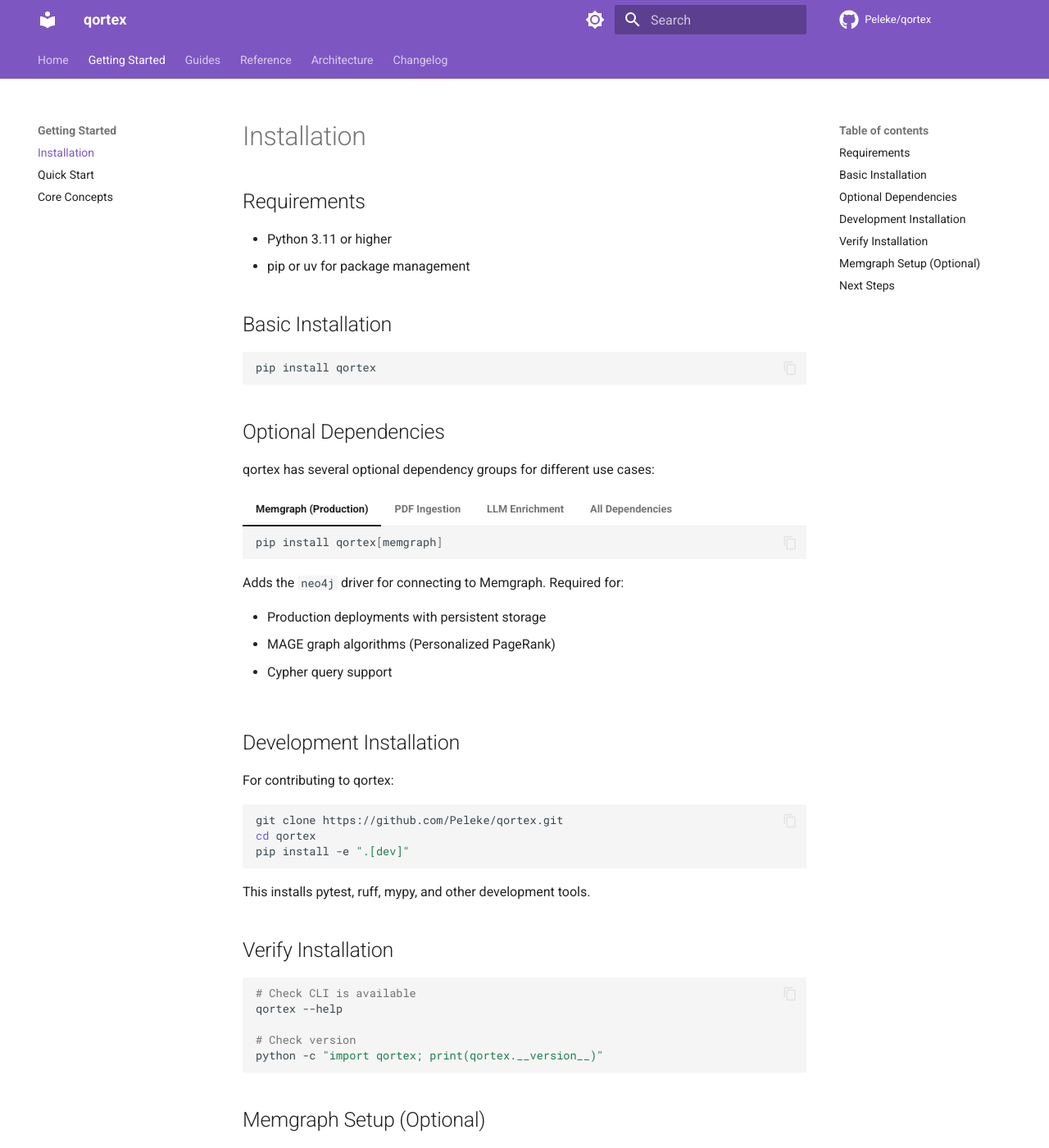
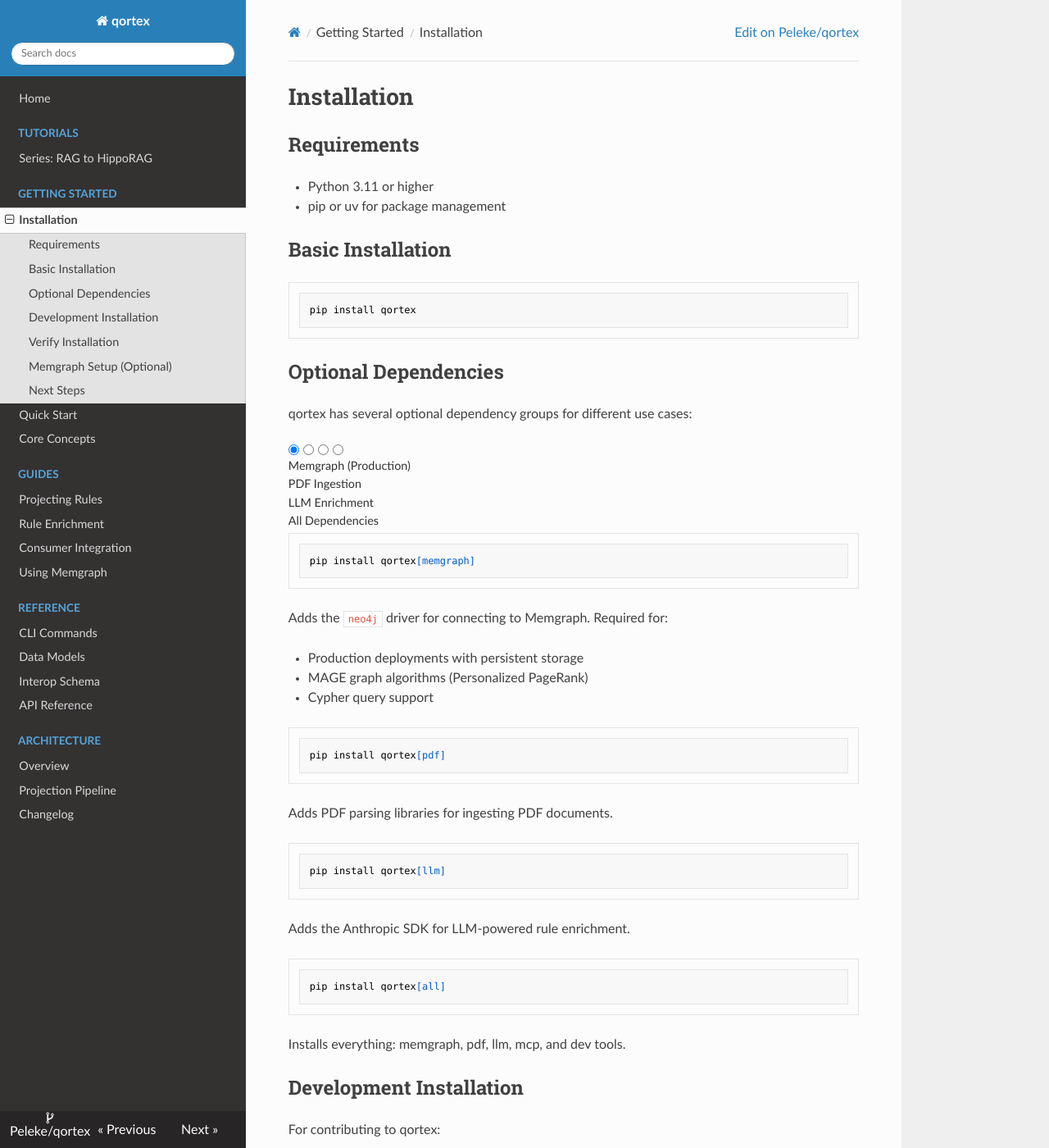
Before and after one commit to Peleke/qortex, an MkDocs documentation site: the page built from docs/getting-started/installation.md, in a window 1280 px wide and 1400 px high. Shown: the whole window at 82% size. Built offline with MkDocs 1.6.1, drawn with Linux system fonts in a browser that asks for light colours; nearby versions of some CDN libraries; comment, search, counter and statistics services are not loaded; part of the change alters nothing that is shown; some of the changed text lies outside the part shown.

Commit message:
docs: add 6-part tutorial series outline + switch to readthedocs theme
Tutorial series "From RAG to HippoRAG":
- Part 1: The Multi-Hop Problem (why RAG fails)
- Part 2: Knowledge Graphs 101 (concepts, edges, types)
- Part 3: The Projection Pipeline (Source → Enricher → Target)
- Part 4: The Consumer Loop (buildlog, interop, feedback)
- Part 5: Pattern Completion (PPR, hippocampus analogy)
- Part 6: HippoRAG from First Principles (full algorithm)

Uses aegir lesson-generator principles:
- War story openings
- Code-before-formula
- Discovery order over logical order
- Bridge to aegir course

Co-Authored-By: Claude Opus 4.5 <noreply@anthropic.com>

````diff
--- /dev/null
+++ b/docs/tutorials/series-outline.md
@@ -0,0 +1,459 @@
+# Tutorial Series: From RAG to HippoRAG
+
+**A 6-Part Journey from "The Fuck Is This?" to First Principles Understanding**
+
+> This series is a teaser for the full [Aegir curriculum](https://github.com/Peleke/aegir) — a mathematically-rigorous path from probability foundations through information geometry. These tutorials give you working intuition and code. Aegir gives you the theory to extend it.
+
+---
+
+## The Map
+
+```mermaid
+graph TD
+    T1[Part 1: The Multi-Hop Problem] --> T2[Part 2: Knowledge Graphs 101]
+    T2 --> T3[Part 3: The Projection Pipeline]
+    T3 --> T4[Part 4: The Consumer Loop]
+    T4 --> T5[Part 5: Pattern Completion]
+    T5 --> T6[Part 6: HippoRAG from First Principles]
+
+    T4 -.->|buildlog| BL[buildlog-template]
+    T6 -.->|deeper| AE[Aegir Arc 0-3]
+```
+
+**Parts 1-3**: What qortex does TODAY (KG ingestion, rule projection)
+**Parts 4-6**: Where it's going (consumer loop, HippoRAG retrieval)
+
+---
+
+## Part 1: The Multi-Hop Problem
+
+### War Story
+
+You're building an AI coding assistant. It has access to your company's engineering handbook — 500 pages of best practices, patterns, and hard-won lessons. You RAG the whole thing into a vector database. Life is good.
+
+Then a junior dev asks: "What's the recommended error handling strategy for the auth service?"
+
+Your RAG system confidently returns... a section about logging formats. The actual answer requires connecting:
+- "Auth service" → "uses Circuit Breaker pattern" (page 34)
+- "Circuit Breaker" → "requires timeout configuration" (page 89)
+- "Timeout configuration" → "follow error handling matrix" (page 156)
+
+No single chunk contains the answer. The information is spread across passage boundaries, connected only through concepts your vector search never saw.
+
+**The Turn**: Your RAG system doesn't understand *relationships*. It understands *similarity*. And similarity isn't enough.
+
+### What You'll Learn
+
+- Why vector similarity search fails for multi-hop questions
+- The difference between "documents that look like my query" and "concepts connected to my query"
+- A taxonomy of RAG failures (and which ones qortex solves)
+
+### The Bridge
+
+You need to store *relationships*, not just *embeddings*. That's a knowledge graph. Part 2.
+
+---
+
+## Part 2: Knowledge Graphs 101
+
+### War Story
+
+Back to that engineering handbook. You realize you need structure. So you start annotating:
+
+- "Circuit Breaker" is a *concept*
+- "Timeout" is a *concept*
+- Circuit Breaker *REQUIRES* Timeout
+- Retry *CONTRADICTS* Fail-Fast
+
+Suddenly you can answer: "What does Circuit Breaker need?" by *traversing edges*, not searching embeddings.
+
+But now you have a new problem: you have 500 pages. Annotating by hand will take months. Can you automate this?
+
+**The Turn**: Manual annotation doesn't scale. You need a pipeline.
+
+### What You'll Learn
+
+- Concepts, edges, and semantic relation types
+- The 10 relation types in qortex (REQUIRES, CONTRADICTS, REFINES, etc.)
+- Why rich typing enables automated rule derivation
+- Domains as isolated subgraphs (like database schemas)
+
+### Code You'll Write
+
+```python
+from qortex.core.models import ConceptNode, ConceptEdge, RelationType
+
+# Your first knowledge graph
+node_a = ConceptNode(
+    id="circuit_breaker",
+    name="Circuit Breaker",
+    description="Pattern that prevents cascading failures",
+    domain="error_handling",
+    source_id="handbook",
+)
+
+edge = ConceptEdge(
+    source_id="circuit_breaker",
+    target_id="timeout",
+    relation_type=RelationType.REQUIRES,
+)
+```
+
+### The Bridge
+
+You have a graph. Now what? You need to *extract actionable rules* from it. That's projection. Part 3.
+
+---
+
+## Part 3: The Projection Pipeline
+
+### War Story
+
+Your knowledge graph has 200 concepts and 450 edges. Great. But your AI assistant doesn't speak "graph" — it speaks "rules." You need to transform:
+
+```
+(Circuit Breaker) --REQUIRES--> (Timeout)
+```
+
+Into:
+
+```
+"When implementing Circuit Breaker, ensure Timeout is configured"
+```
+
+And you need to do it systematically, for every edge, in every style (imperative, conditional, warning).
+
+**The Turn**: You realize the graph is the *primary representation*. Rules are just one *projection* of it. Different consumers need different projections.
+
+### What You'll Learn
+
+- The Source → Enricher → Target architecture
+- 30 edge rule templates (3 variants × 10 relation types)
+- Why buildlog isn't special — it's just one ProjectionTarget
+- Enrichment: adding context, antipatterns, rationale
+
+### Code You'll Write
+
+```python
+from qortex.projectors.projection import Projection
+from qortex.projectors.sources.flat import FlatRuleSource
+from qortex.projectors.enrichers.template import TemplateEnricher
+from qortex.projectors.targets.buildlog_seed import BuildlogSeedTarget
+
+projection = Projection(
+    source=FlatRuleSource(backend=backend),
+    enricher=TemplateEnricher(domain="error_handling"),
+    target=BuildlogSeedTarget(persona_name="handbook_rules"),
+)
+
+# One line to go from graph to actionable rules
+result = projection.project(domains=["error_handling"])
+```
+
+### The Bridge
+
+You're generating rules. But who *consumes* them? And how do you know if they *work*? Part 4.
+
+---
+
+## Part 4: The Consumer Loop
+
+### War Story
+
+You've projected 150 rules from your handbook. They land in a YAML file. Now what?
+
+Enter **buildlog** — a system that:
+1. Ingests your rules as "seeds"
+2. Surfaces them to AI agents as instructions
+3. Tracks whether they actually reduce mistakes
+4. Learns which rules work via Thompson Sampling
+
+The loop closes: qortex generates rules → buildlog tests them → feedback improves confidence → better rules surface.
+
+**The Turn**: Rules aren't static. They're *hypotheses*. The consumer loop is how you test them.
+
+### What You'll Learn
+
+- buildlog as the first intended consumer (but not the only one)
+- The interop protocol: pending directory + signal log
+- Universal schema: flat `persona`, integer `version`, `provenance` block
+- Why full decoupling matters (qortex doesn't know about buildlog internals)
+
+### Code You'll Write
+
+```python
+from qortex.interop import write_seed_to_pending, get_interop_config
+
+# Publish rules for any consumer
+path = write_seed_to_pending(
+    seed_data=result,
+    persona="handbook_rules",
+    domain="error_handling",
+    emit_signal=True,  # Notify watchers
+)
+
+# buildlog picks it up automatically
+# buildlog_gauntlet_rules() now includes your rules
+```
+
+### The Feedback Loop
+
+```
+qortex projects rules
+    ↓
+buildlog ingests seeds
+    ↓
+Agent uses rules
+    ↓
+User logs mistakes/rewards
+    ↓
+Thompson Sampling updates posteriors
+    ↓
+High-confidence rules surface more
+    ↓
+Repeated Mistake Rate (RMR) measured
+```
+
+### The Bridge
+
+You have a working pipeline. But retrieval is still keyword-based. What if you could retrieve rules by *spreading activation through the graph*? Part 5.
+
+---
+
+## Part 5: Pattern Completion
+
+### War Story
+
+A developer asks: "How should I handle timeouts in the payment service?"
+
+Your system needs to:
+1. Match "payment service" to concepts in the graph
+2. Find "timeout" concepts
+3. Discover that "payment service" connects to "Circuit Breaker" which connects to "Timeout"
+4. Return rules about *all* these connected concepts
+
+This isn't keyword search. It's *pattern completion* — starting from partial cues and filling in the rest.
+
+**The Turn**: Your brain does this constantly. Smell grandma's perfume → her kitchen → her voice → her face. Partial cue → complete memory. What if your retrieval system worked the same way?
+
+### What You'll Learn
+
+- The hippocampal indexing theory (neuroscience)
+- Pattern separation vs pattern completion
+- Why Personalized PageRank is algorithmic pattern completion
+- The random walk intuition: start at query nodes, spread through edges
+
+### The Algorithm (Intuition)
+
+```
+1. User asks about "payment timeout handling"
+
+2. Match to graph nodes:
+   - "payment" → Payment Service node
+   - "timeout" → Timeout node
+
+3. Start random walks from these seeds
+   - Payment Service → connects to → Circuit Breaker
+   - Circuit Breaker → REQUIRES → Timeout
+   - Timeout reinforced (was already a seed!)
+
+4. After many walks, nodes accumulate "activation"
+   - Highly connected nodes score high
+   - Circuit Breaker scores high (connects both seeds!)
+
+5. Retrieve rules from high-scoring nodes
+   - Rules about Circuit Breaker, Timeout, Payment Service
+```
+
+### Code You'll Write
+
+```python
+# Simplified PPR intuition
+def personalized_pagerank(graph, seeds, damping=0.85, iterations=100):
+    scores = {n: 1/len(seeds) if n in seeds else 0 for n in graph.nodes}
+
+    for _ in range(iterations):
+        new_scores = {}
+        for node in graph.nodes:
+            # Score from random walk
+            walk = sum(
+                damping * scores[neighbor] / graph.out_degree(neighbor)
+                for neighbor in graph.predecessors(node)
+            )
+            # Score from teleporting back to seeds
+            teleport = (1 - damping) * (1/len(seeds) if node in seeds else 0)
+            new_scores[node] = walk + teleport
+        scores = new_scores
+
+    return scores
+```
+
+### The Bridge
+
+You understand pattern completion intuitively. Part 6 puts it all together with the full HippoRAG algorithm.
+
+---
+
+## Part 6: HippoRAG from First Principles
+
+### The Full Picture
+
+```mermaid
+flowchart TB
+    subgraph Indexing["Offline: Memory Encoding"]
+        Doc[Documents] --> OIE[Open IE Extraction]
+        OIE --> Triples["(Subject, Relation, Object)"]
+        Triples --> KG[(Knowledge Graph)]
+        KG --> Embed[Embed Nodes]
+    end
+
+    subgraph Retrieval["Online: Memory Recall"]
+        Query[Query] --> Extract[Extract Entities]
+        Extract --> Match[Match to Graph Nodes]
+        Match --> PPR[Personalized PageRank]
+        PPR --> Rank[Rank Passages]
+        Rank --> LLM[LLM + Context]
+    end
+
+    Embed --> Match
+    KG --> PPR
+```
+
+### The Brain Analogy
+
+| Brain Component | HippoRAG Analog | Function |
+|-----------------|-----------------|----------|
+| **Neocortex** | LLM + Documents | Stores actual content |
+| **Hippocampal Index** | Knowledge Graph | Network of associations |
+| **Pattern Separation** | OpenIE Extraction | Creates discrete representations |
+| **Pattern Completion** | Personalized PageRank | Spreads activation from partial cues |
+
+### Why It Works
+
+**Standard RAG asks**: "What documents look like this query?"
+**HippoRAG asks**: "What concepts connect to this query's concepts?"
+
+The difference is **association** vs **similarity**.
+
+When you ask about "the director of Saving Private Ryan's eye color":
+- Standard RAG finds no single document with the answer
+- HippoRAG connects "Saving Private Ryan" → "Steven Spielberg" → "blue eyes"
+
+### The Full Algorithm
+
+**Phase 1: Indexing (Offline)**
+
+```python
+def index_corpus(documents):
+    kg = KnowledgeGraph()
+
+    for doc in documents:
+        # 1. Extract triples via LLM
+        triples = llm.extract_triples(doc)  # OpenIE
+
+        for (subject, relation, object) in triples:
+            # 2. Add to graph
+            kg.add_node(subject)
+            kg.add_node(object)
+            kg.add_edge(subject, object, relation)
+
+            # 3. Link to source passage
+            kg.link_to_passage(subject, doc)
+            kg.link_to_passage(object, doc)
+
+    # 4. Embed all nodes for retrieval
+    for node in kg.nodes:
+        node.embedding = embed(node.name)
+
+    return kg
+```
+
+**Phase 2: Retrieval (Online)**
+
+```python
+def retrieve(query, kg, top_k=10):
+    # 1. Extract query entities
+    query_entities = llm.extract_entities(query)
+
+    # 2. Match to graph nodes (embedding similarity)
+    seed_nodes = []
+    for entity in query_entities:
+        matches = kg.find_similar_nodes(entity, top_n=5)
+        seed_nodes.extend(matches)
+
+    # 3. Pattern completion via PPR
+    scores = personalized_pagerank(kg, seed_nodes)
+
+    # 4. Rank passages by node scores
+    passage_scores = defaultdict(float)
+    for node, score in scores.items():
+        for passage in kg.get_passages(node):
+            passage_scores[passage] += score
+
+    # 5. Return top passages
+    return sorted(passage_scores.items(), key=lambda x: -x[1])[:top_k]
+```
+
+### What qortex Provides
+
+qortex is the **indexing layer** — it builds the knowledge graph that HippoRAG retrieves from:
+
+1. **Ingest** → Documents become IngestionManifests
+2. **Store** → Concepts, edges, rules in GraphBackend
+3. **Project** → Rules for consumers (buildlog tests them)
+4. **Retrieve** (future) → PPR-based pattern completion
+
+The scaffolding exists in `src/qortex/hippocampus/`. The full implementation is Phase 2.
+
+### The Aegir Connection
+
+This tutorial gave you intuition. Aegir gives you the math:
+
+| Concept | Tutorial Level | Aegir Arc |
+|---------|----------------|-----------|
+| Probability basics | Intuition | Arc 0: Modules 0.2-0.4 |
+| Thompson Sampling | Working code | Arc 0: Module 0.7 |
+| Bayesian updating | Conceptual | Arc 0: Module 0.4, Arc 2 |
+| Graph algorithms | PPR intuition | Arc 1: Linear algebra |
+| Information geometry | Not covered | Arc 3: Why embeddings have the structure they do |
+
+**The bridge**: These tutorials show you *what* works. Aegir shows you *why* it works, with enough rigor to extend it.
+
+---
+
+## Series Summary
+
+| Part | Title | You'll Learn | You'll Build |
+|------|-------|--------------|--------------|
+| 1 | The Multi-Hop Problem | Why RAG fails | Mental model |
+| 2 | Knowledge Graphs 101 | Concepts, edges, types | Your first KG |
+| 3 | The Projection Pipeline | Source → Enricher → Target | Rule projector |
+| 4 | The Consumer Loop | buildlog, interop, feedback | End-to-end pipeline |
+| 5 | Pattern Completion | PPR, hippocampus analogy | Intuitive retriever |
+| 6 | HippoRAG First Principles | Full algorithm | Complete understanding |
+
+---
+
+## Prerequisites
+
+- Python basics (functions, classes, dicts)
+- Comfort with `pip install` and running scripts
+- No ML/AI background required — we'll build intuition from scratch
+
+## What You Won't Learn Here
+
+- How to train embeddings (use sentence-transformers)
+- How to fine-tune LLMs (use Anthropic/OpenAI APIs)
+- The mathematical foundations (that's Aegir)
+
+## Next Steps
+
+After completing this series:
+
+1. **Use qortex** — Ingest your own content, project rules, feed buildlog
+2. **Start Aegir Arc 0** — Probability foundations, Thompson Sampling from first principles
+3. **Contribute** — Phase 2 (HippoRAG implementation) needs builders
+
+---
+
+*Generated for the qortex project. Part of the Aegir curriculum ecosystem.*
--- a/mkdocs.yml
+++ b/mkdocs.yml
@@ -5,32 +5,7 @@ repo_url: https://github.com/Peleke/qortex
 repo_name: Peleke/qortex
 
 theme:
-  name: material
-  palette:
-    - scheme: default
-      primary: deep purple
-      accent: amber
-      toggle:
-        icon: material/brightness-7
-        name: Switch to dark mode
-    - scheme: slate
-      primary: deep purple
-      accent: amber
-      toggle:
-        icon: material/brightness-4
-        name: Switch to light mode
-  features:
-    - navigation.tabs
-    - navigation.sections
-    - navigation.expand
-    - navigation.top
-    - content.code.copy
-    - content.tabs.link
-    - search.suggest
-    - search.highlight
-    - toc.follow
-  icon:
-    repo: fontawesome/brands/github
+  name: readthedocs
 
 markdown_extensions:
   - admonition
@@ -52,12 +27,11 @@ markdown_extensions:
           format: !!python/name:pymdownx.superfences.fence_code_format
   - pymdownx.tabbed:
       alternate_style: true
-  - pymdownx.emoji:
-      emoji_index: !!python/name:material.extensions.emoji.twemoji
-      emoji_generator: !!python/name:material.extensions.emoji.to_svg
 
 nav:
   - Home: index.md
+  - Tutorials:
+    - "Series: RAG to HippoRAG": tutorials/series-outline.md
   - Getting Started:
     - Installation: getting-started/installation.md
     - Quick Start: getting-started/quickstart.md
````
